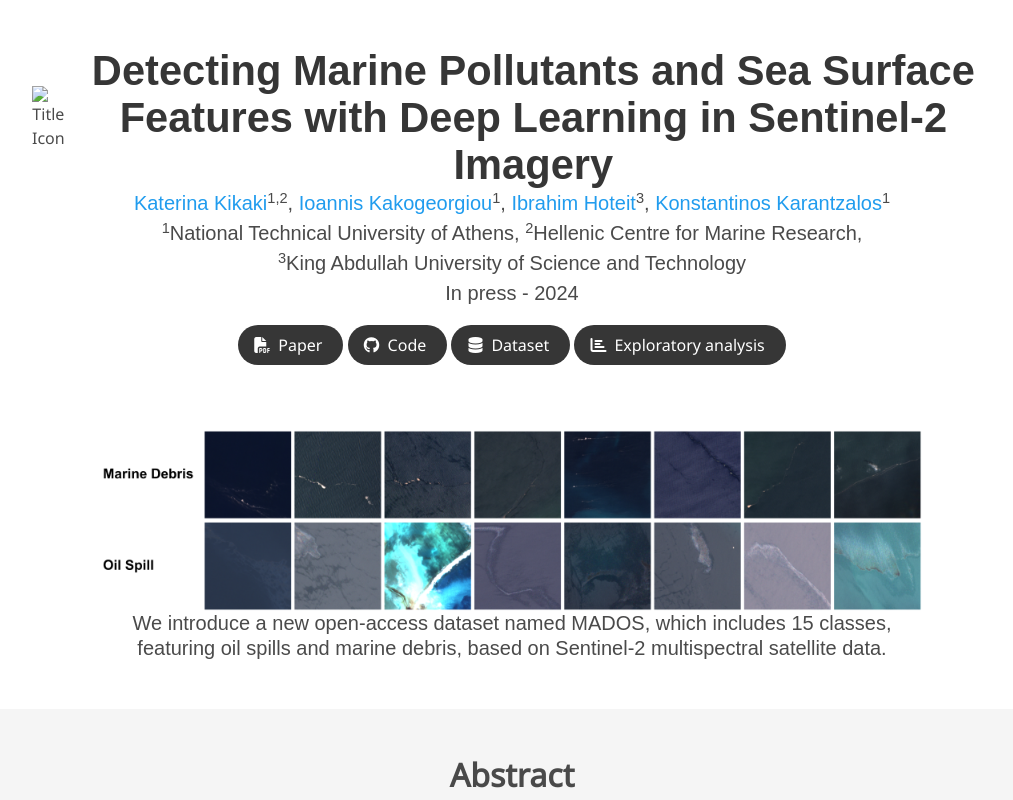
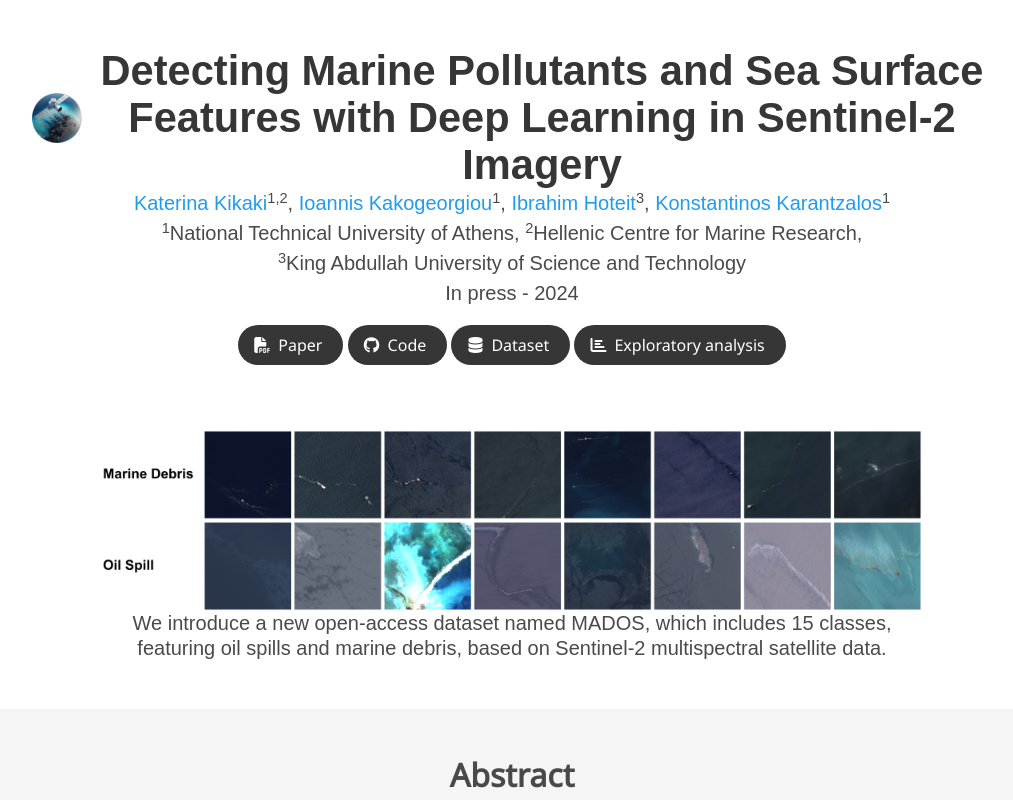
Before and after one commit to marine-pollution/marine-pollution.github.io, a plain HTML site: page index.html in a window 1280 px wide. Shown: the top 800 px of the page, without its empty margins (128-1141 px from the left). Drawn offline with nearby package versions, Linux system fonts and the light colour scheme; some icons are missing; a web font is replaced by a local one.

Commit message:
added logo

```diff
--- a/index.html
+++ b/index.html
@@ -54,7 +54,7 @@
           <div class="column has-text-centered">
 			  <!-- Image next to the title -->
 			  <div class="title-container is-flex is-align-items-center is-justify-content-center">
-				<img src="static/image/MADOS_LOGO.png" alt="Title Icon" class="title-image">
+				<img src="static/images/MADOS_LOGO.png" alt="Title Icon" class="title-image">
 				<h1 class="title is-1 publication-title">Detecting Marine Pollutants and Sea Surface Features with Deep Learning in Sentinel-2 Imagery</h1>
 			  </div>
             <div class="is-size-5 publication-authors">
```
